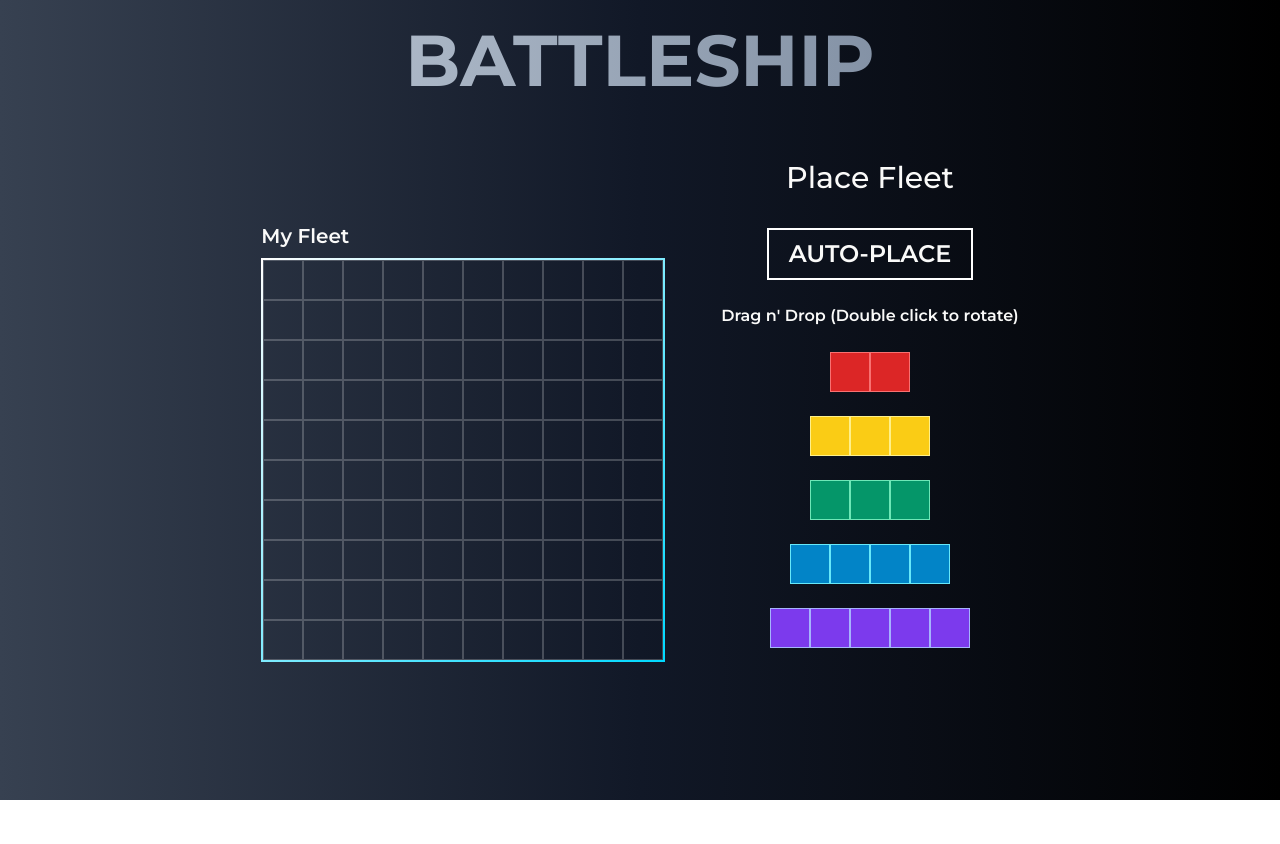
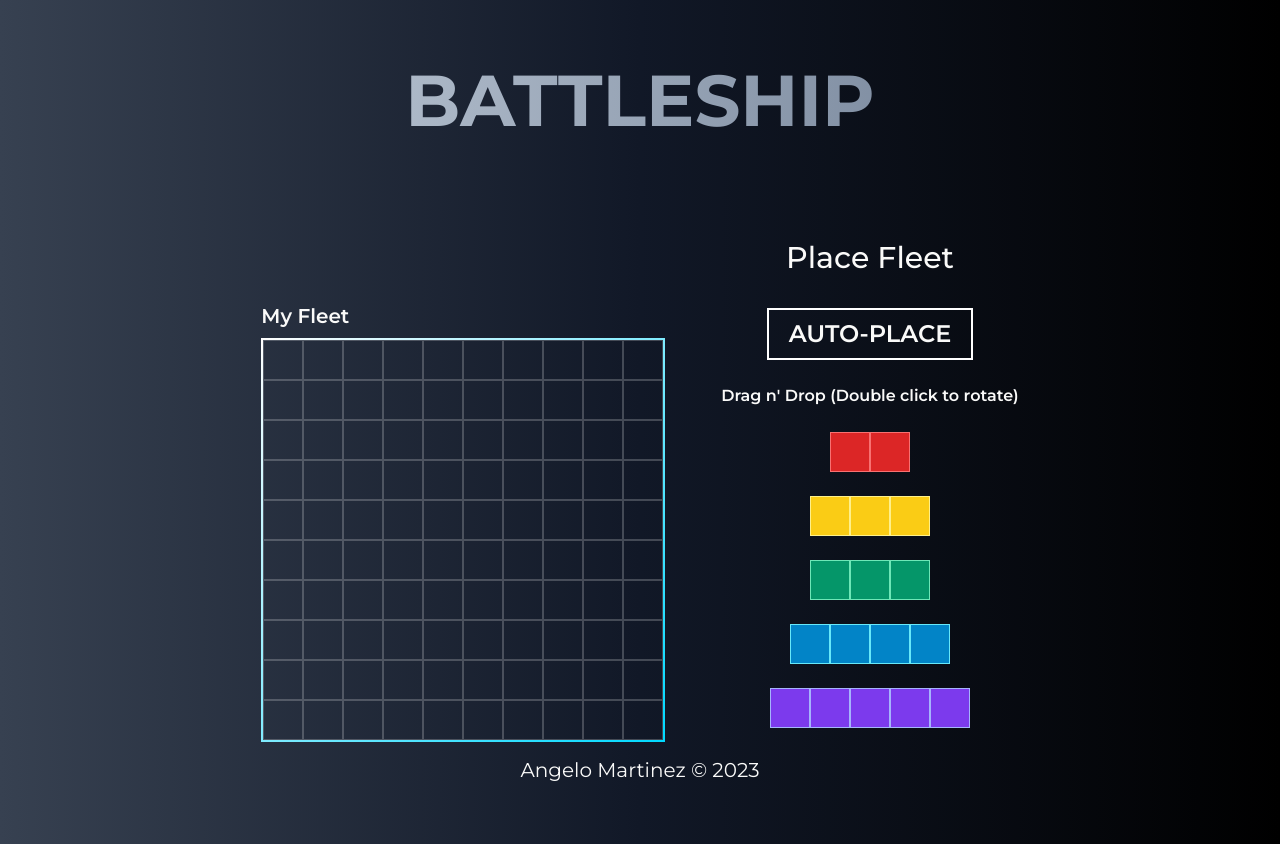
Before and after one commit to AngeloDiMortimer/battleship, a plain HTML site: page index.html in a window 1280 px wide. Before the commit the page ends 800 px from the top, so only its background shows below. Drawn offline with Linux system fonts and the light colour scheme.

Commit message:
Footer added

```diff
--- a/index.html
+++ b/index.html
@@ -10,8 +10,8 @@
     <script src="bundle.js" defer></script>
     <title>Webpack App</title>
   </head>
-  <body>
-    <header class="p-6">
+  <body class="flex flex-col justify-between">
+    <header class="p-6 md:p-16">
       <h1 class="title text-center text-4xl font-bold
       bg-gradient-to-r from-slate-300 to-slate-500 bg-clip-text text-transparent
       md:text-7xl">
@@ -60,5 +60,8 @@
 
     </main>
 
+    <footer class="footer flex items-center justify-center w-full p-4 text-xl mt-9">Angelo Martinez &copy; <script>document.write(new Date().getFullYear());</script></footer>
+
   </body>
+
 </html>
```
Also changed, not shown: bundle.js (+1 -1 lines).
